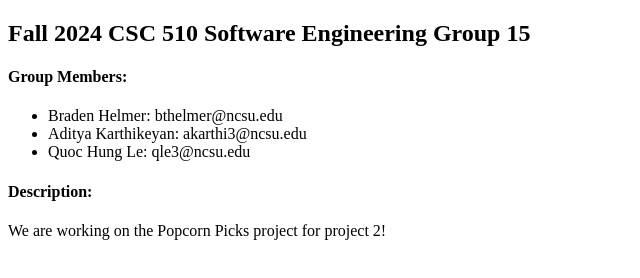
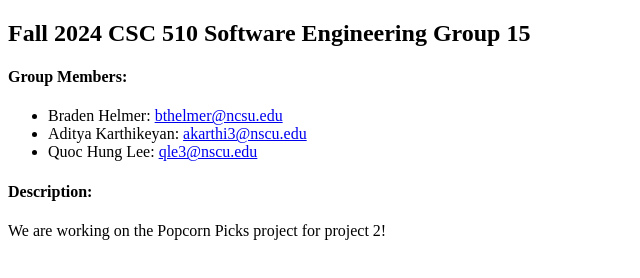
Before and after one commit to NCSU-CSC510-Group-BHAKQH/git-homework, a plain HTML site: page index.html in a window 1280 px wide. Shown: the whole page, without its empty margins (0-640 px from the left). Drawn offline with Linux system fonts and the light colour scheme.

Commit message:
Added mailto links to emails

```diff
--- a/index.html
+++ b/index.html
@@ -9,9 +9,9 @@
 		<h2>Fall 2024 CSC 510 Software Engineering Group 15</h2>
 		<h4>Group Members:</h4>
 		<ul>
-			<li>Braden Helmer: bthelmer@ncsu.edu</li>
-			<li>Aditya Karthikeyan: akarthi3@ncsu.edu</li>
-			<li>Quoc Hung Le: qle3@ncsu.edu</li>
+			<li>Braden Helmer: <a href="mailto:bthelmer@ncsu.edu">bthelmer@ncsu.edu</a></li>
+			<li>Aditya Karthikeyan: <a href="mailto:akarthi3@ncsu.edu">akarthi3@nscu.edu</a></li>
+			<li>Quoc Hung Lee: <a href="mailto:qle3@ncsu.edu">qle3@nscu.edu</a></li>
 		</ul>
 		<h4>Description:</h4>
 		<p>We are working on the Popcorn Picks project for project 2!</p>
```
